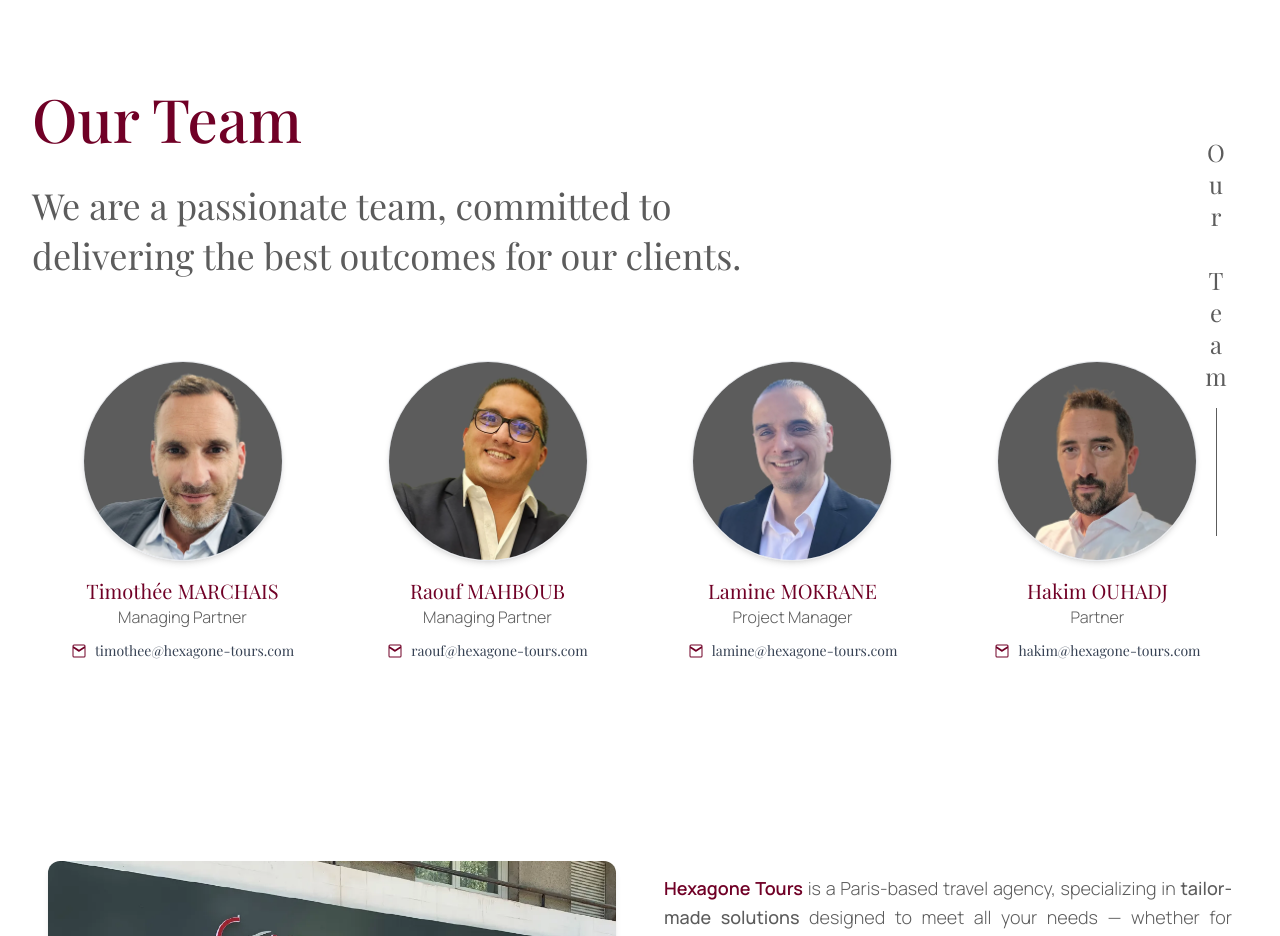
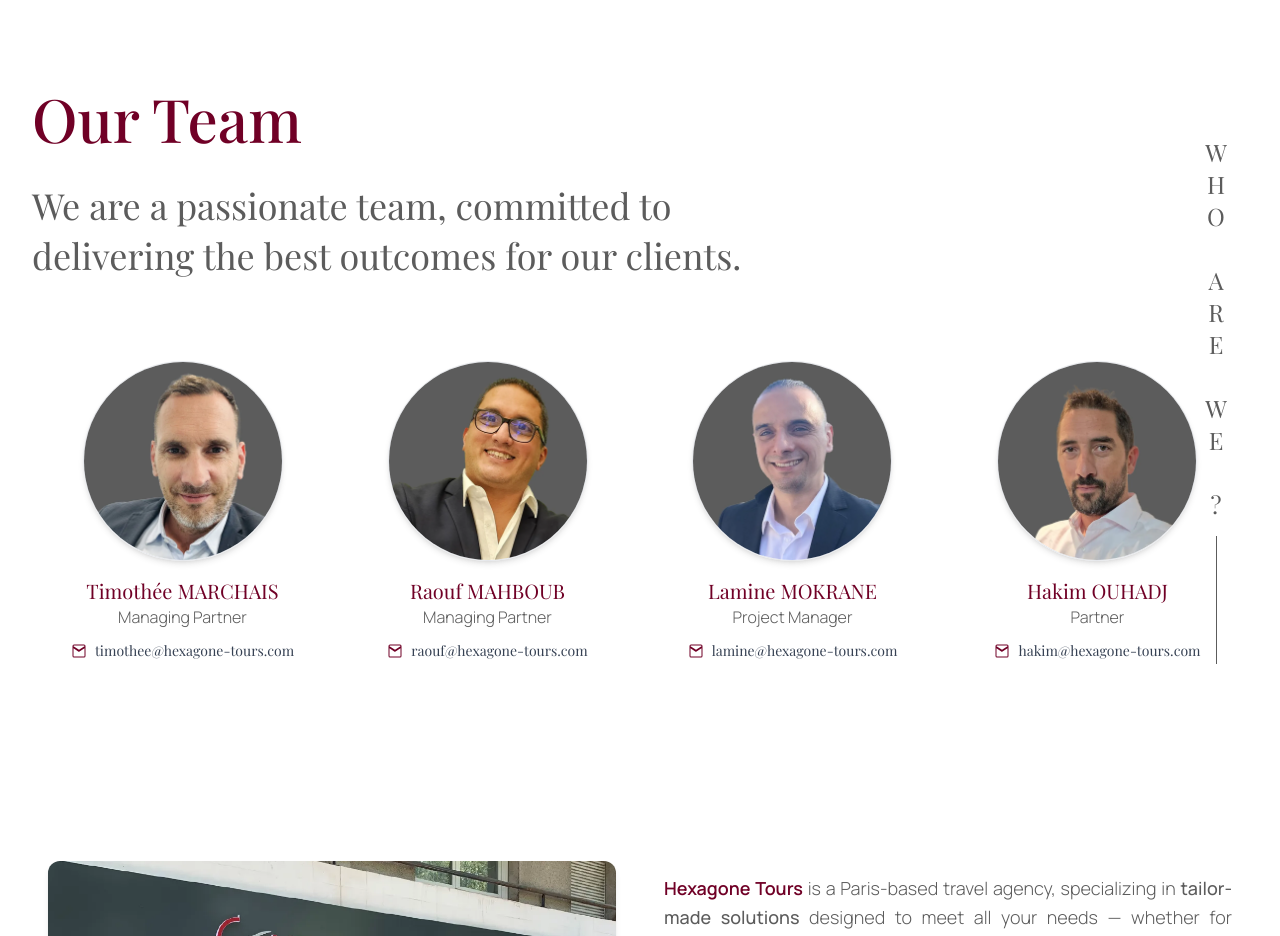
Before and after one commit to poloskanini/hexagone_tours, a Next.js app: page /en in a window 1280 px wide. Shown: the part 5840-6776 px from the top of the page. Built offline with nearby package versions, Linux system fonts and the light colour scheme; a web font is replaced by a local one.

Commit message:
(wording) Team Section who are we iso Our team

```diff
--- a/components/TeamSection.jsx
+++ b/components/TeamSection.jsx
@@ -95,7 +95,7 @@ export default function TeamSection() {
         className="hidden lg:flex flex-col items-center font-playfair absolute top-42 right-4 xl:right-12"
       >
         <span className="text-md lg:text-2xl [writing-mode:vertical-rl] [text-orientation:upright] text-secondary">
-          {locale === 'en' ? 'Our Team' : 'QUI SOMMES-NOUS ?'}
+          {locale === 'en' ? 'WHO ARE WE ?' : 'QUI SOMMES-NOUS ?'}
         </span>
         <div className="w-px h-32 bg-secondary mt-4" />
       </motion.div>
```
